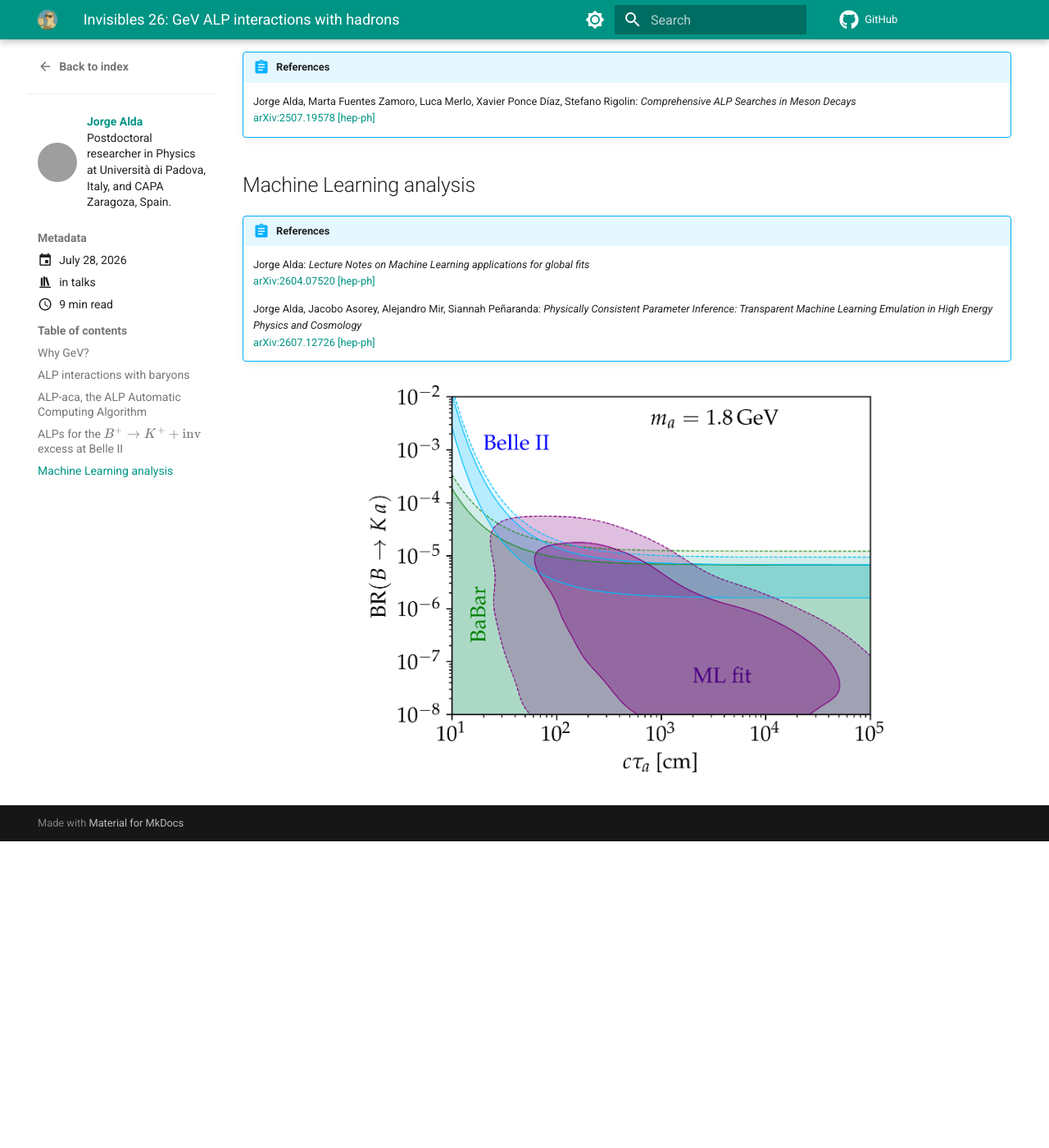
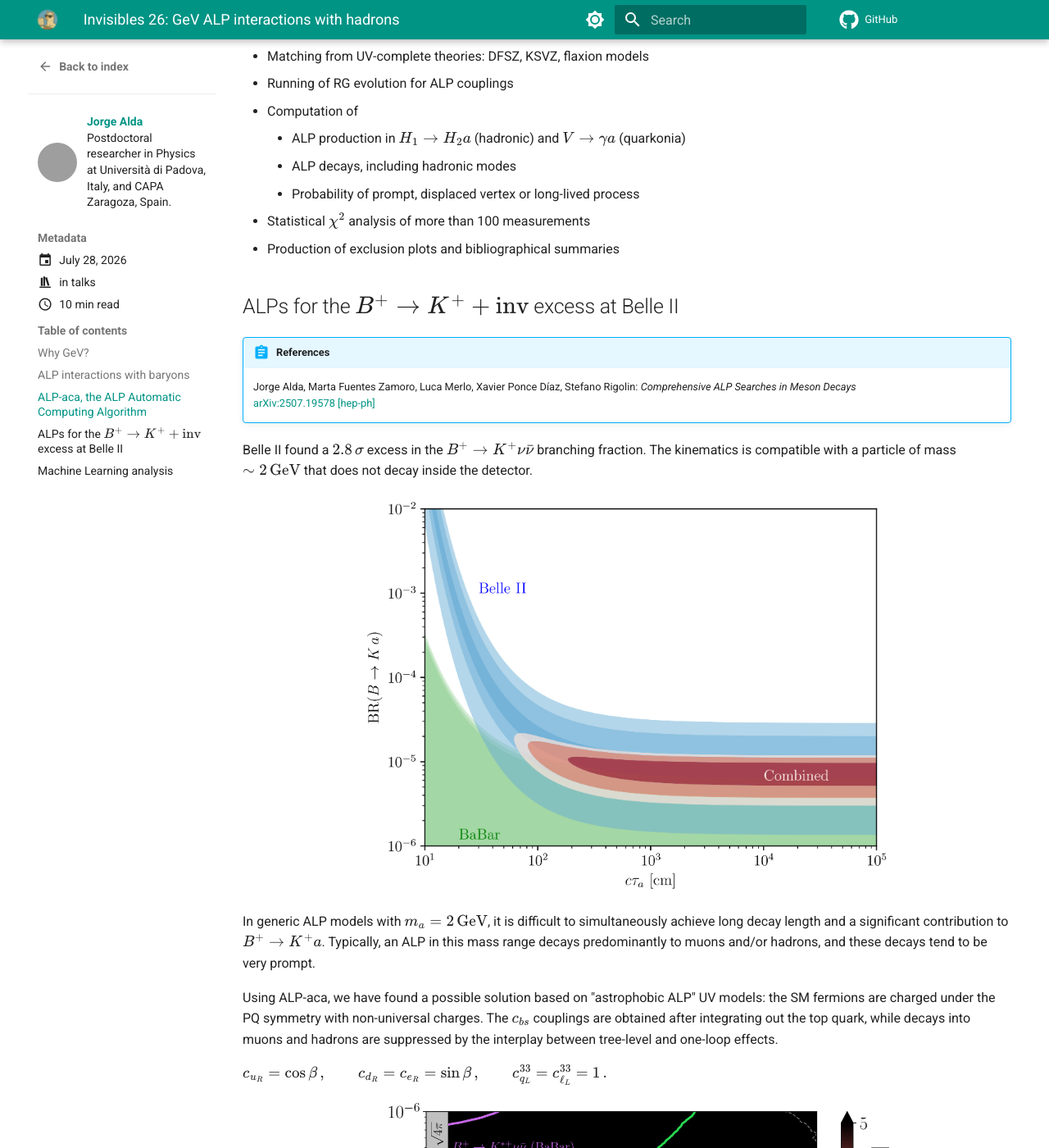
Before and after one commit to alp-aca/surge.sh, an MkDocs documentation site: the page built from docs/blog/posts/2026-07-28-invisibles26.md, in a window 1280 px wide and 1400 px high, scrolled down 6361 px. Shown: the whole window at 82% size. Built offline with MkDocs 1.6.1 and Material for MkDocs 9.7.7, drawn with Linux system fonts in a browser that asks for light colours; comment, search, counter and statistics services are not loaded; before the commit the page ends 7387 px from its top, so only the background shows below that; some of the changed text lies outside the part shown; grey boxes are pictures that could not be loaded.

Commit message:
Invisibles26: Belle II

```diff
--- a/docs/blog/posts/2026-07-28-invisibles26.md
+++ b/docs/blog/posts/2026-07-28-invisibles26.md
@@ -113,12 +113,39 @@ Th baryon decay $\Sigma^+ \to p \mu^+ \mu^-$ was first studied by the experiment
 
     [https://github.com/alp-aca/alp-aca](https://github.com/alp-aca/alp-aca)
 
+Given the complexity associated to ALP processes in the GeV range, we have created ALP-aca (the ALP Automatic Computing Algorithm), an open-source Python library for phenomenological ALP studies:
+
+- Matching from UV-complete theories: DFSZ, KSVZ, flaxion models
+- Running of RG evolution for ALP couplings
+- Computation of
+    - ALP production in $H_1 \to H_2 a$ (hadronic) and $V \to \gamma a$ (quarkonia)
+    - ALP decays, including hadronic modes
+    - Probability of prompt, displaced vertex or long-lived process
+- Statistical $\chi^2$ analysis of more than 100 measurements
+- Production of exclusion plots and bibliographical summaries
+
 ## ALPs for the $B^+\to K^+ + \mathrm{inv}$ excess at Belle II
 
 !!! abstract "References"
 
     Jorge Alda, Marta Fuentes Zamoro, Luca Merlo, Xavier Ponce Díaz, Stefano Rigolin: _Comprehensive ALP Searches in Meson Decays_
     [arXiv:2507.19578 [hep-ph]](https://arxiv.org/abs/2507.19578)
+
+Belle II found a $2.8\,\sigma$ excess in the $B^+\to K^+ \nu \bar \nu$ branching fraction. The kinematics is compatible with a particle of mass $\sim 2\,\text{GeV}$ that does not decay inside the detector.
+
+<figure markdown="span">
+![Fit to lifetime and decay rate for the Belle II anomaly](../../assets/fit_pinv_BR.png){ width="70%" }
+</figure>
+
+In generic ALP models with $m_a=2\,\text{GeV}$, it is difficult to simultaneously achieve long decay length and a significant contribution to $B^+\to K^+ a$. Typically, an ALP in this mass range decays predominantly to muons and/or hadrons, and these decays tend to be very prompt.
+
+Using ALP-aca, we have found a possible solution based on "astrophobic ALP" UV models: the SM fermions are charged under the PQ symmetry with non-universal charges. The $c_{bs}$ couplings are obtained after integrating out the top quark, while decays into muons and hadrons are suppressed by the interplay between tree-level and one-loop effects.
+
+$c_{u_R} = \cos\beta\,,\qquad c_{d_R}=c_{e_R} = \sin \beta\,,\qquad c_{q_L}^{33} = c_{\ell_L}^{33} = 1\,.$
+
+<figure markdown="span">
+![Excluded regions for the non-universal model](../../assets/non_un_2HDM_2.png){ width="70%" }
+</figure>
 
 ## Machine Learning analysis
 
```
Also changed, not shown: docs/assets/fit_pinv_BR.png (added), docs/assets/non_un_2HDM_2.png (added).
